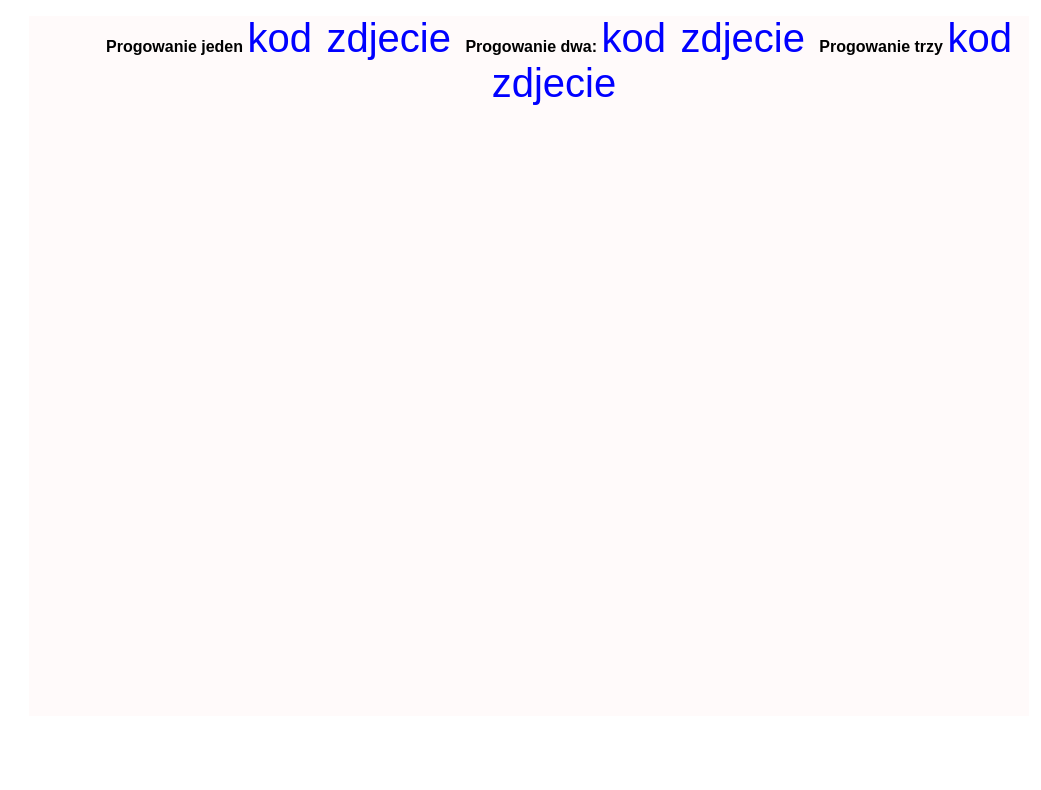
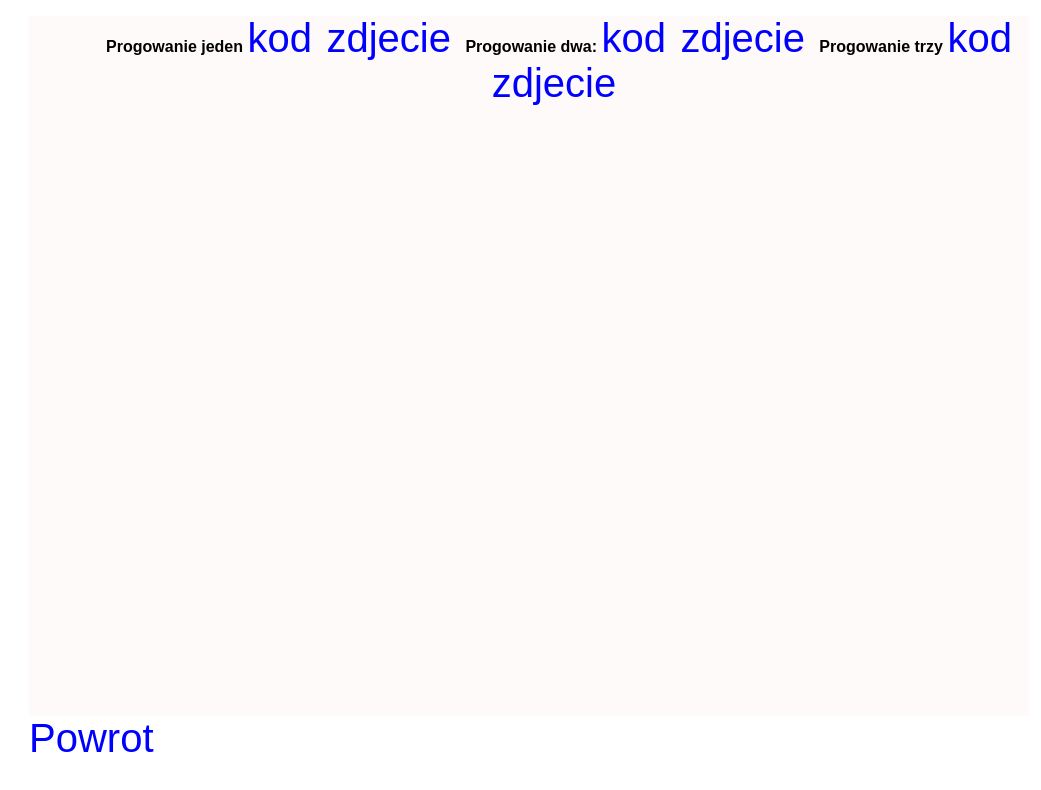
Before and after one commit to C1neks/Zadania-PSG, a plain HTML site: page zad 1.html in a window 1280 px wide. Shown: the whole page, without its empty margins (111-1152 px from the left). Drawn offline with Linux system fonts and the light colour scheme.

Commit message:
Zadania-poprawione

```diff
--- a/zad 1.html
+++ b/zad 1.html
@@ -30,5 +30,8 @@
     </li>
 </ul>
 </div>
+<footer>
+    <a href="index.html">Powrot</a>
+</footer>
 </body>
 </html>
```
Also changed, not shown: zad 2.html (+3 -0 lines), zad 4.html (+3 -0 lines), zad 6.html (+3 -0 lines).
